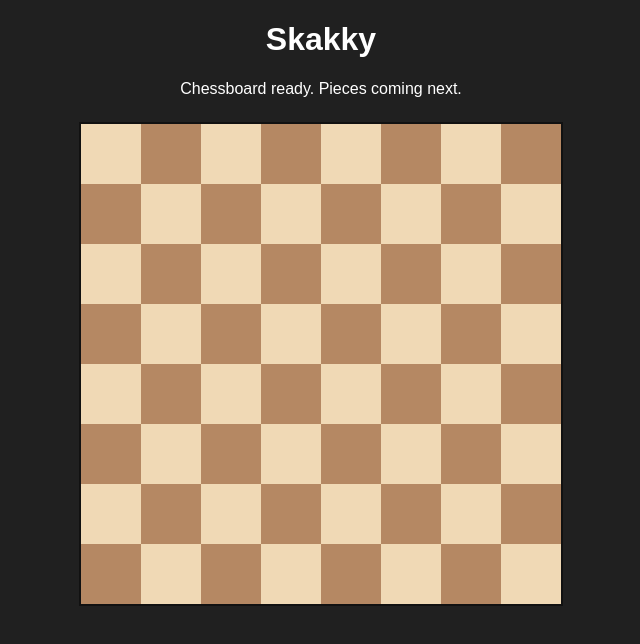
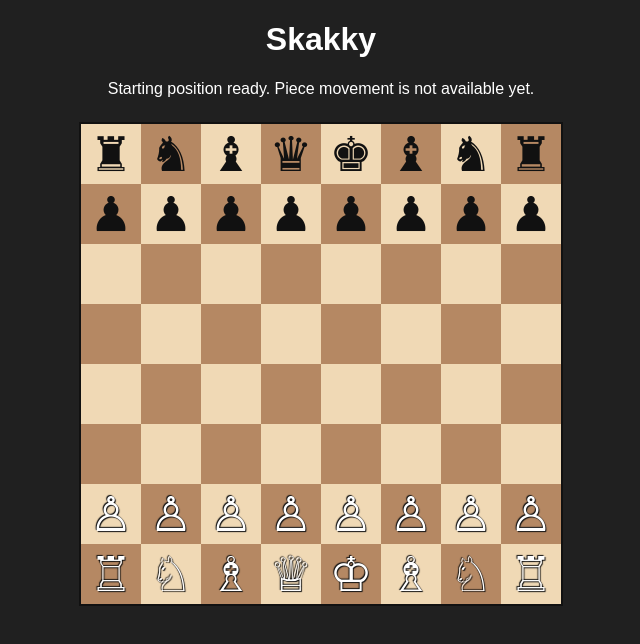
Before and after one commit to ytNABBO/Skakky, a plain HTML site: page index.html in a window 1280 px wide. Shown: the whole page, without its empty margins (319-959 px from the left). Drawn offline with Linux system fonts and the light colour scheme.

Commit message:
Display chess pieces in their starting positions

```diff
--- a/index.html
+++ b/index.html
@@ -10,6 +10,6 @@
 <body>
     <h1>Skakky</h1>
     <p id="status"></p>
-    <div id="board" aria-label="Empty chessboard"></div>
+    <div id="board" role="group" aria-label="Chessboard in the starting position"></div>
 </body>
 </html>
--- a/script.js
+++ b/script.js
@@ -1,4 +1,30 @@
 const board = document.getElementById("board");
+
+// Uppercase letters represent White; lowercase letters represent Black.
+const startingPosition = [
+    ["r", "n", "b", "q", "k", "b", "n", "r"],
+    ["p", "p", "p", "p", "p", "p", "p", "p"],
+    ["", "", "", "", "", "", "", ""],
+    ["", "", "", "", "", "", "", ""],
+    ["", "", "", "", "", "", "", ""],
+    ["", "", "", "", "", "", "", ""],
+    ["P", "P", "P", "P", "P", "P", "P", "P"],
+    ["R", "N", "B", "Q", "K", "B", "N", "R"]
+];
+
+const pieceSymbols = {
+    r: "♜", n: "♞", b: "♝", q: "♛", k: "♚", p: "♟",
+    R: "♖", N: "♘", B: "♗", Q: "♕", K: "♔", P: "♙"
+};
+
+const pieceNames = {
+    r: "rook",
+    n: "knight",
+    b: "bishop",
+    q: "queen",
+    k: "king",
+    p: "pawn"
+};
 
 for (let row = 0; row < 8; row++) {
     for (let column = 0; column < 8; column++) {
@@ -8,8 +34,23 @@ for (let row = 0; row < 8; row++) {
         const color = (row + column) % 2 === 0 ? "light" : "dark";
         square.classList.add(color);
 
+        const piece = startingPosition[row][column];
+
+        if (piece !== "") {
+            const pieceElement = document.createElement("span");
+            const pieceColor = piece === piece.toUpperCase() ? "white" : "black";
+
+            pieceElement.classList.add("piece", pieceColor);
+            // Request text glyphs instead of emoji for consistent piece styling.
+            pieceElement.textContent = pieceSymbols[piece] + "\uFE0E";
+            pieceElement.setAttribute("role", "img");
+            pieceElement.setAttribute("aria-label", `${pieceColor} ${pieceNames[piece.toLowerCase()]}`);
+
+            square.appendChild(pieceElement);
+        }
+
         board.appendChild(square);
     }
 }
 
-document.getElementById("status").textContent = "Chessboard ready. Pieces coming next.";
+document.getElementById("status").textContent = "Starting position ready. Piece movement is not available yet.";
--- a/style.css
+++ b/style.css
@@ -7,11 +7,20 @@ body {
 
 #board {
     display: grid;
-    grid-template-columns: repeat(8, 1fr);
+    grid-template-columns: repeat(8, minmax(0, 1fr));
+    grid-template-rows: repeat(8, minmax(0, 1fr));
     width: min(90vw, 480px);
     aspect-ratio: 1;
     margin: 24px auto;
     border: 2px solid #111;
+}
+
+.square {
+    display: flex;
+    align-items: center;
+    justify-content: center;
+    min-width: 0;
+    min-height: 0;
 }
 
 .square.light {
@@ -21,3 +30,18 @@ body {
 .square.dark {
     background-color: #b58863;
 }
+
+.piece {
+    font-family: "DejaVu Sans", "Segoe UI Symbol", serif;
+    font-size: clamp(20px, 8vw, 48px);
+    line-height: 1;
+}
+
+.piece.white {
+    color: #fff;
+    text-shadow: 1px 1px 1px #111, -1px -1px 1px #111;
+}
+
+.piece.black {
+    color: #111;
+}
```
Also changed, not shown: 1 other file.
